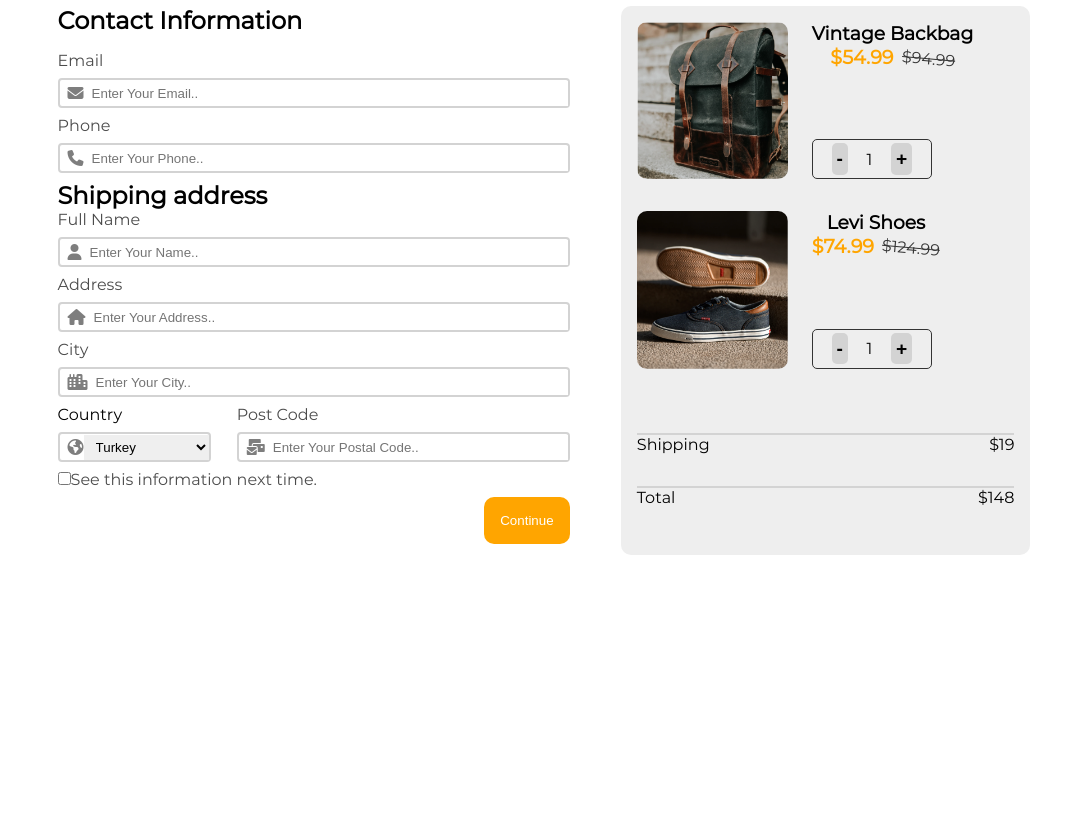
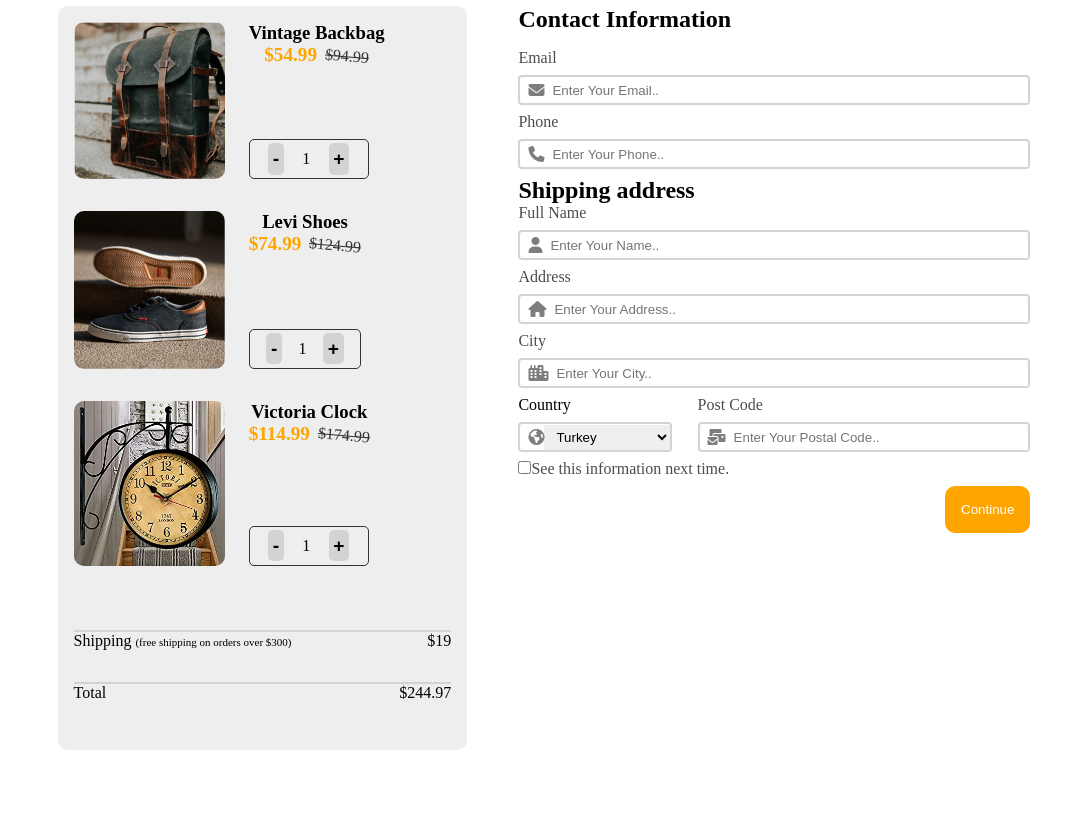
Before and after one commit to H02c4n/checkout-form, a website: page public/index.html in a window 1280 px wide. Shown: the part 114-928 px from the top of the page, without its empty margins (96-1183 px from the left). Before the commit the page ends 800 px from the top, so only its background shows below. Drawn offline with Linux system fonts and the light colour scheme; files whose address does not match are found by name.

Commit message:
product controller done

```diff
--- a/public/index.html
+++ b/public/index.html
@@ -19,14 +19,35 @@
           <i class="fa-solid fa-anchor fa-2x"></i>
         </div>
         <div class="center">Checkout Form</div>
+
+        <!--Cart start-->
+
         <div class="cart">
           <i class="fa-solid fa-cart-shopping fa-2x"
             ><span class="badge">1</span></i
           >
         </div>
+        <!--Cart finished-->
       </nav>
 
       <div class="wrapper">
+        <!--Summary-->
+        <div class="summary">
+          <div class="product-list">
+            <ul id="products-list">
+              <!--List items will come from app.js-->
+            </ul>
+          </div>
+          <div class="checkout">
+            <ul>
+              <li><span>Shipping</span><span>$19</span></li>
+              <li><span>Total</span><span>$148</span></li>
+            </ul>
+          </div>
+        </div>
+        <!--Summary End-->
+
+        <!--Contact Form-->
         <div class="form-wrap">
           <form action="">
             <div class="contact-info">
@@ -137,55 +158,9 @@
             </div>
           </form>
         </div>
-        <div class="summary">
-          <div class="product-list">
-            <ul>
-              <li>
-                <div class="img-container">
-                  <img class="image" src="./img/photo1.png" alt="backbag" />
-                </div>
-                <div class="p-info">
-                  <div>
-                    <h3>Vintage Backbag</h3>
-                    <p>
-                      <span class="currency">$</span
-                      ><span class="new-price">54.99</span
-                      ><span class="old-price">$94.99</span>
-                    </p>
-                  </div>
-                  <div class="buttons-container">
-                    <button>-</button><span>1</span><button>+</button>
-                  </div>
-                </div>
-              </li>
-              <li>
-                <div class="img-container">
-                  <img class="image" src="./img/photo2.png" alt="shoes" />
-                </div>
-                <div class="p-info">
-                  <div>
-                    <h3>Levi Shoes</h3>
-                    <p>
-                      <span class="currency">$</span
-                      ><span class="new-price">74.99</span
-                      ><span class="old-price">$124.99</span>
-                    </p>
-                  </div>
-                  <div class="buttons-container">
-                    <button>-</button><span>1</span><button>+</button>
-                  </div>
-                </div>
-              </li>
-            </ul>
-          </div>
-          <div class="checkout">
-            <ul>
-              <li><span>Shipping</span><span>$19</span></li>
-              <li><span>Total</span><span>$148</span></li>
-            </ul>
-          </div>
-        </div>
+        <!--Contact Form End-->
       </div>
     </div>
+    <script src="./js/app.js"></script>
   </body>
 </html>
--- /dev/null
+++ b/public/js/app.js
@@ -0,0 +1,187 @@
+//Storage Controller
+const StorageController = (function () {})();
+
+// Product Controller
+const ProductController = (function () {
+  const Product = function (id, image, name, newPrice, oldPrice, quantity) {
+    this.id = id;
+    this.image = image;
+    this.name = name;
+    this.newPrice = newPrice;
+    this.oldPrice = oldPrice;
+    this.quantity = quantity;
+  };
+
+  const data = {
+    products: [
+      {
+        id: 0,
+        image: "./img/photo1.png",
+        name: "Vintage Backbag",
+        newPrice: 54.99,
+        oldPrice: 94.99,
+        quantity: 1,
+      },
+      {
+        id: 1,
+        image: "./img/photo2.png",
+        name: "Levi Shoes",
+        newPrice: 74.99,
+        oldPrice: 124.99,
+        quantity: 1,
+      },
+      {
+        id: 2,
+        image: "./img/photo3.jpg",
+        name: "Victoria Clock",
+        newPrice: 114.99,
+        oldPrice: 174.99,
+        quantity: 1,
+      },
+    ],
+    shipping: 19,
+    totalPrice: 0,
+  };
+
+  return {
+    getData: function () {
+      return data;
+    },
+    getProducts: function () {
+      return data.products;
+    },
+    getTotal: function () {
+      let total = 0;
+      data.products.forEach((product) => {
+        total += product.newPrice * product.quantity;
+      });
+      data.totalPrice = total.toFixed(2);
+      return data.totalPrice;
+    },
+    increase: function (key) {
+      data.products.forEach((product) => {
+        if (product.id == key) {
+          data.products[key].quantity++;
+          //console.log(data.products[key].quantity);
+        }
+      });
+    },
+    decrease: function (key) {
+      data.products.forEach((product) => {
+        if (product.id == key) {
+          data.products[key].quantity--;
+          //console.log(data.products[key].quantity);
+        }
+      });
+    },
+  };
+})();
+
+//UI Controller
+const UIController = (function () {
+  const Selectors = {
+    productsList: "#products-list",
+    checkout: ".checkout",
+    minusBtns: ".minus",
+    plusBtns: ".plus",
+  };
+
+  return {
+    getSelectors: function () {
+      return Selectors;
+    },
+    CreateProductList: function (product) {
+      product.forEach((p) => {
+        let item = `
+             <li>
+                <div class="img-container">
+                  <img class="image" src="${p.image}" alt="${p.name}" />
+                </div>
+                <div class="p-info">
+                  <div>
+                    <h3>${p.name}</h3>
+                    <p>
+                      <span class="currency">$</span
+                      ><span class="new-price">${p.newPrice}</span
+                      ><span class="old-price">$${p.oldPrice}</span>
+                    </p>
+                  </div>
+                  <div class="buttons-container">
+                    <button data-key="${p.id}" class="minus">-</button><span>1</span><button data-key="${p.id}" class="plus">+</button>
+                  </div>
+                </div>
+              </li>
+            `;
+        document.querySelector(Selectors.productsList).innerHTML += item;
+      });
+    },
+    showTotal: function (totalPrice) {
+      let html = `
+        <ul>
+              <li><span>Shipping <span class="free">(free shipping on orders over $300)</span></span><span>$19</span></li>
+              <li><span>Total</span><span>$${totalPrice}</span></li>
+            </ul>
+        `;
+      document.querySelector(Selectors.checkout).innerHTML = html;
+    },
+    updateTotalPrice: function (updateTotal) {
+      let html = `
+        <ul>
+              <li><span>Shipping <span class="free">(free shipping on orders over $300)</span></span><span>$19</span></li>
+              <li><span>Total</span><span>$${updateTotal}</span></li>
+            </ul>
+        `;
+      document.querySelector(Selectors.checkout).innerHTML = html;
+    },
+  };
+})();
+
+//App Controller
+const App = (function (ProductCtrl, UICtrl) {
+  const UISelectors = UICtrl.getSelectors();
+  const totalPrice = ProductCtrl.getTotal();
+  console.log(totalPrice);
+  //All EventListener Loading....
+  const LoadEventListeners = function () {
+    //!Increase Quantity
+    document.querySelectorAll(UISelectors.plusBtns).forEach((plus) => {
+      plus.addEventListener("click", incQuantity);
+    });
+    //!Decrease Quantity
+    document.querySelectorAll(UISelectors.minusBtns).forEach((minus) => {
+      minus.addEventListener("click", decQuantity);
+    });
+  };
+
+  const incQuantity = function (e) {
+    ProductCtrl.increase(e.target.dataset.key);
+    const updateTotal = ProductCtrl.getTotal();
+    UICtrl.updateTotalPrice(updateTotal);
+
+    //console.log(e.target.dataset.key);
+  };
+
+  const decQuantity = function (e) {
+    ProductCtrl.decrease(e.target.dataset.key);
+    const updateTotal = ProductCtrl.getTotal();
+    UICtrl.updateTotalPrice(updateTotal);
+    //console.log(e.target.dataset.key);
+  };
+
+  //   console.log(totalPrice);
+  UICtrl.showTotal(totalPrice);
+
+  return {
+    init: function () {
+      console.log("app is starting..");
+
+      const product = ProductCtrl.getProducts();
+
+      UICtrl.CreateProductList(product);
+
+      LoadEventListeners();
+    },
+  };
+})(ProductController, UIController);
+
+App.init();
--- a/scss/_form.scss
+++ b/scss/_form.scss
@@ -72,7 +72,7 @@
 @media screen and (max-width:880px) {
 
     .form-wrap{
-        width: 60%;
+        width: 80%;
     }
 
     button[type="submit"]{
--- a/scss/_responsive.scss
+++ b/scss/_responsive.scss
@@ -8,6 +8,11 @@
             display: flex;
             flex-direction: column;
             align-items: center;
+
+            .summary{
+                margin-bottom: 2rem;
+                width: 100%;
+            }
         }
     }
 }
--- a/scss/_summary.scss
+++ b/scss/_summary.scss
@@ -83,14 +83,10 @@
             display: flex;
             justify-content: space-between;
             border-top: 2px solid lightgrey;
+
+            .free{
+                font-size: 11px;
+            }
         }
     }
 }
-
-@media screen and (max-width:880px) {
-
-    .summary{
-        width: 60%;
-    }
-
-}
--- a/scss/main.scss
+++ b/scss/main.scss
@@ -13,10 +13,6 @@
 @font-face {
     font-family: mont;
     src: url(../public/fonts/Montserrat-Regular.ttf);
-}
-
-body{
-    font-family: mont;
 }
 
 
```
Also changed, not shown: public/css/main.css, public/img/photo3.jpg (added).
